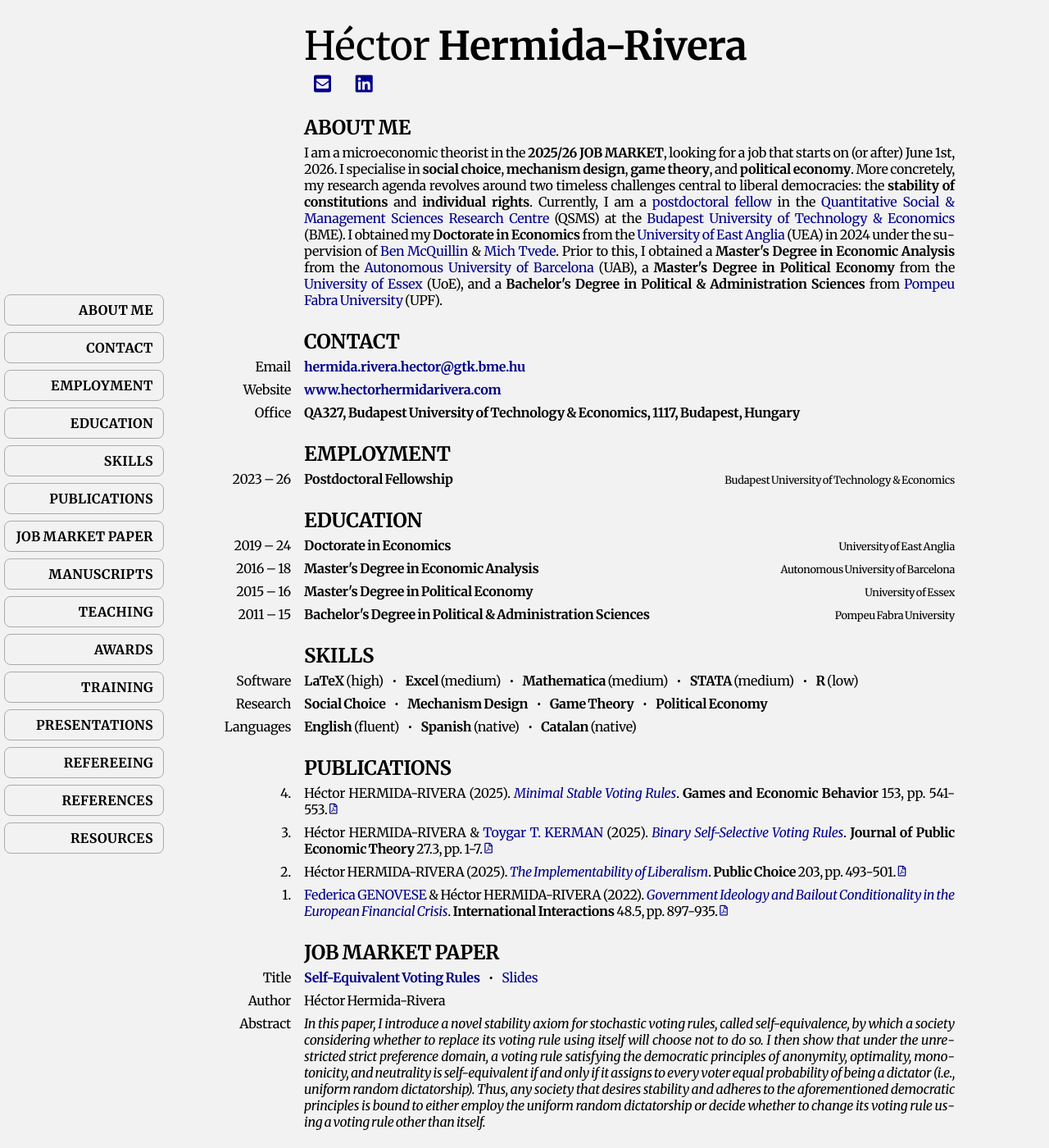
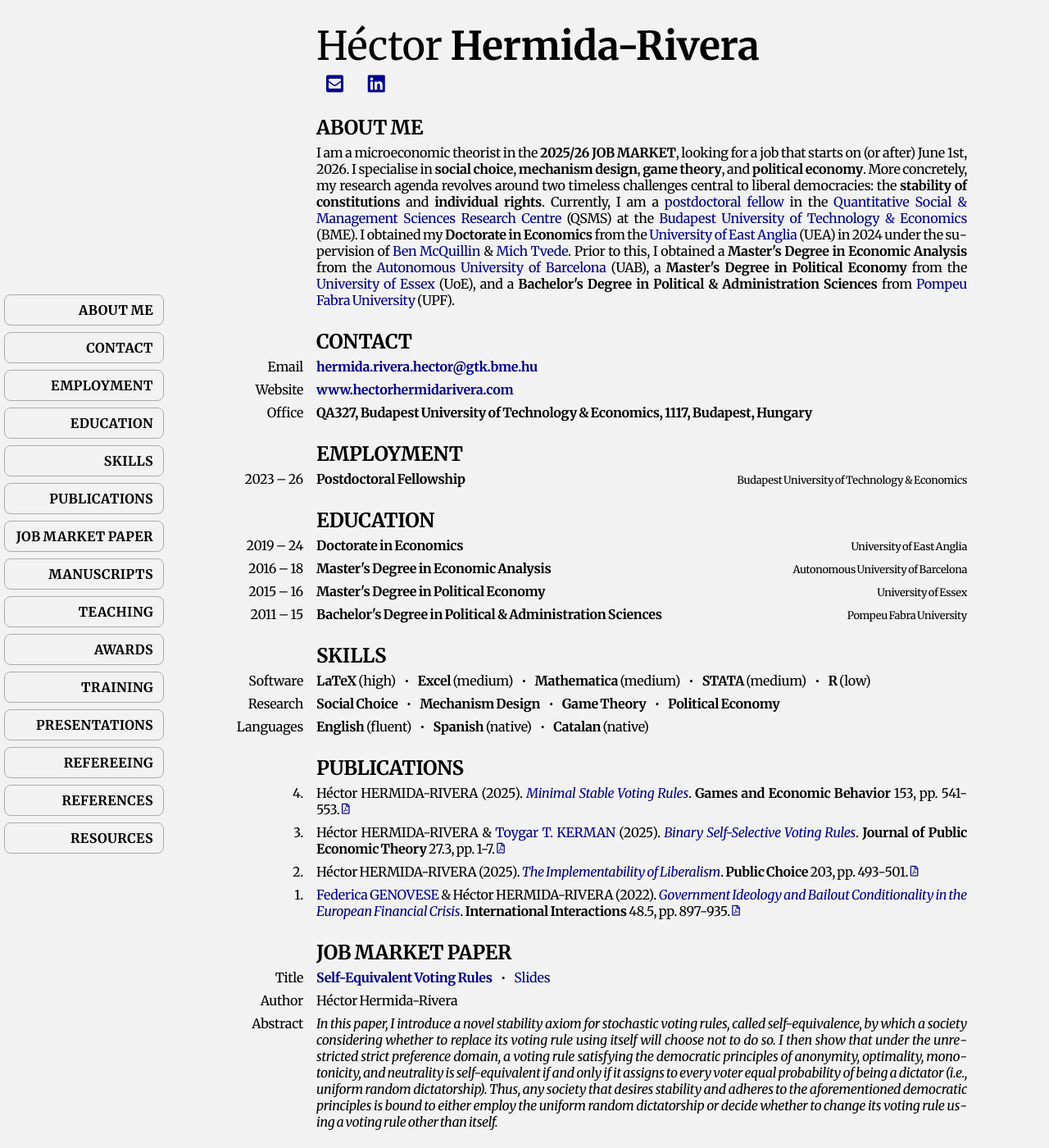
Before and after one commit to HectorHermidaRivera/hectorhermidarivera.github.io, a Jekyll site: the page built from index.md, in a window 1280 px wide and 1400 px high. Shown: the whole window at 82% size. Built offline with Jekyll 4.4.1, drawn with Linux system fonts in a browser that asks for light colours; a style sheet for code colours, icons or effects is not loaded.

Commit message:
Update style.css

```diff
--- a/assets/css/style.css
+++ b/assets/css/style.css
@@ -74,8 +74,8 @@ body {
 
 .content {
   max-width: 1000px;
-  width: 100%;
-  margin-left: max(185px, (100vw - 1000px)/2);
+  width: 99%;
+  margin-left: max(200px, (100vw - 1000px)/2);
   margin-right: max(20px, (100vw - 1000px)/2);
   padding: 0 20px 30px 20px;
   box-sizing: border-box;
```
